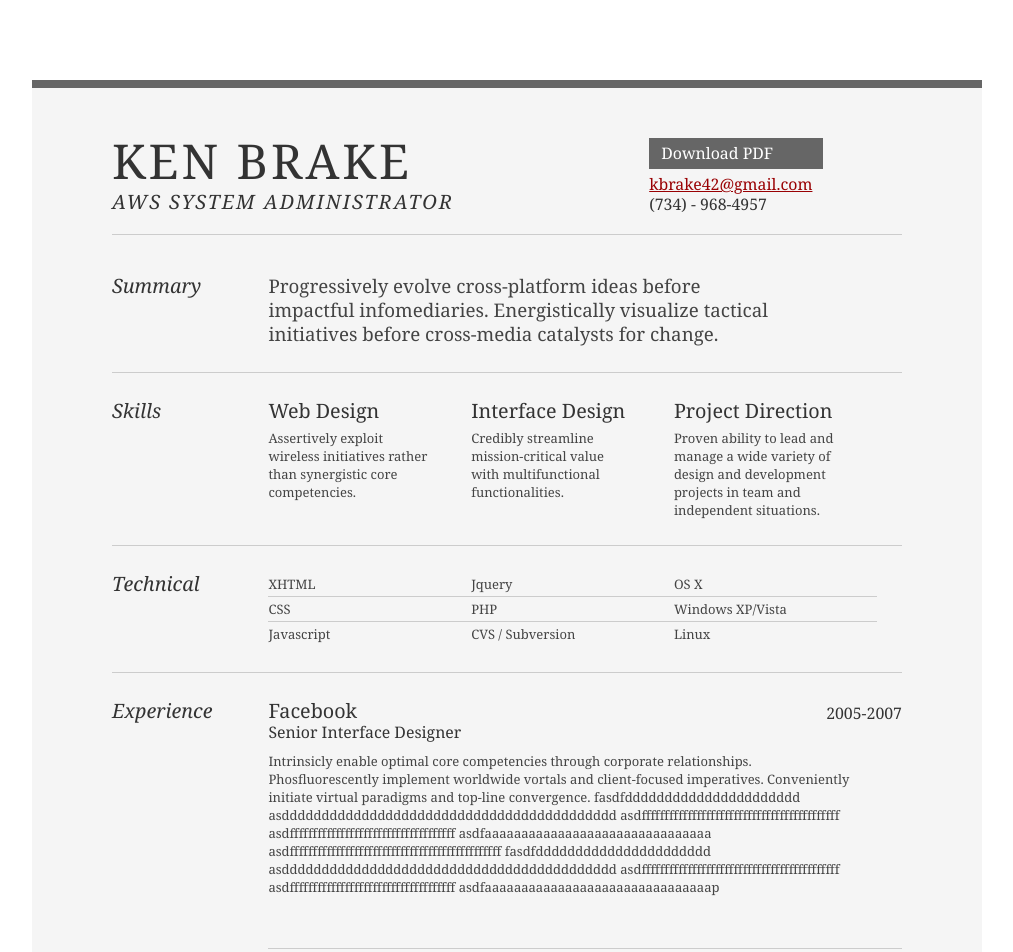
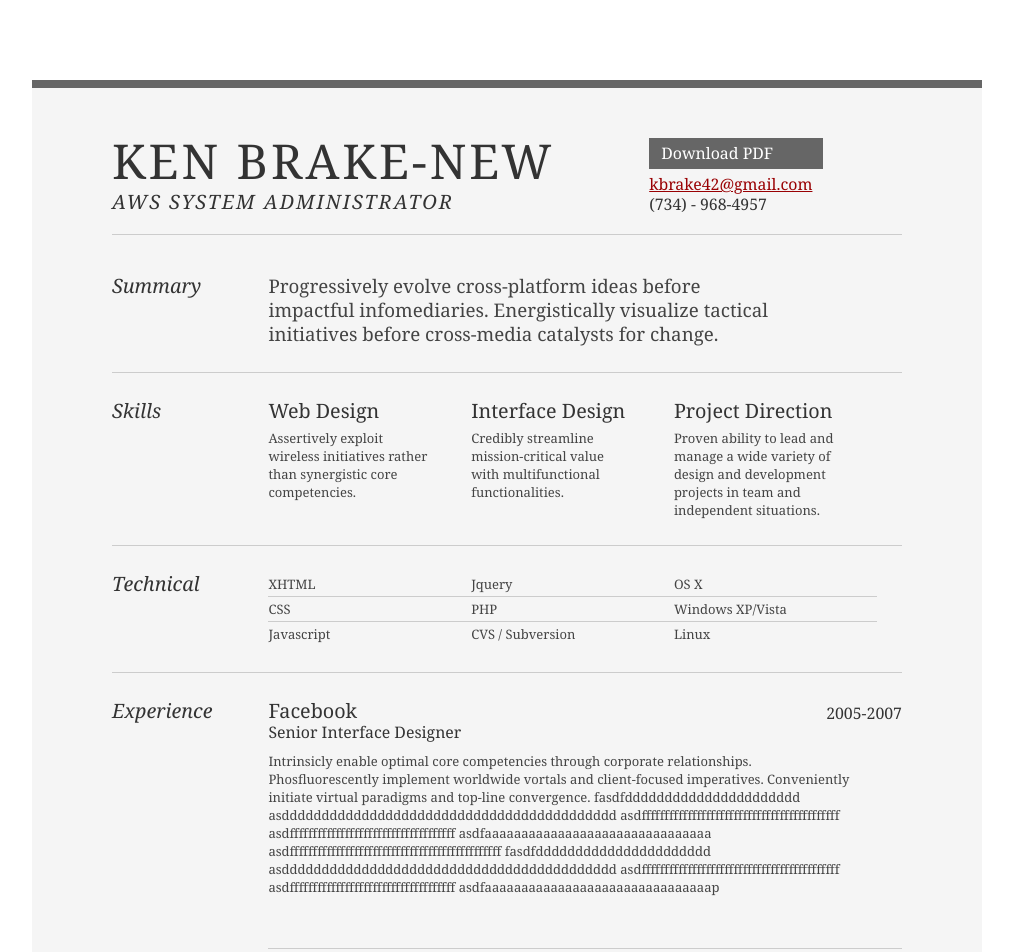
Before and after one commit to kbrake42/resume-site-front-end, a plain HTML site: page index.html in a window 1280 px wide. Shown: the top 952 px of the page, without its empty margins (133-1146 px from the left). Drawn offline with Linux system fonts and the light colour scheme.

Commit message:
Updated name

```diff
--- a/index.html
+++ b/index.html
@@ -20,7 +20,7 @@
 		<div id="hd">
 			<div class="yui-gc">
 				<div class="yui-u first">
-					<h1>Ken Brake</h1>
+					<h1>Ken Brake-new</h1>
 					<h2>AWS System Administrator</h2>
 				</div>
 
```
